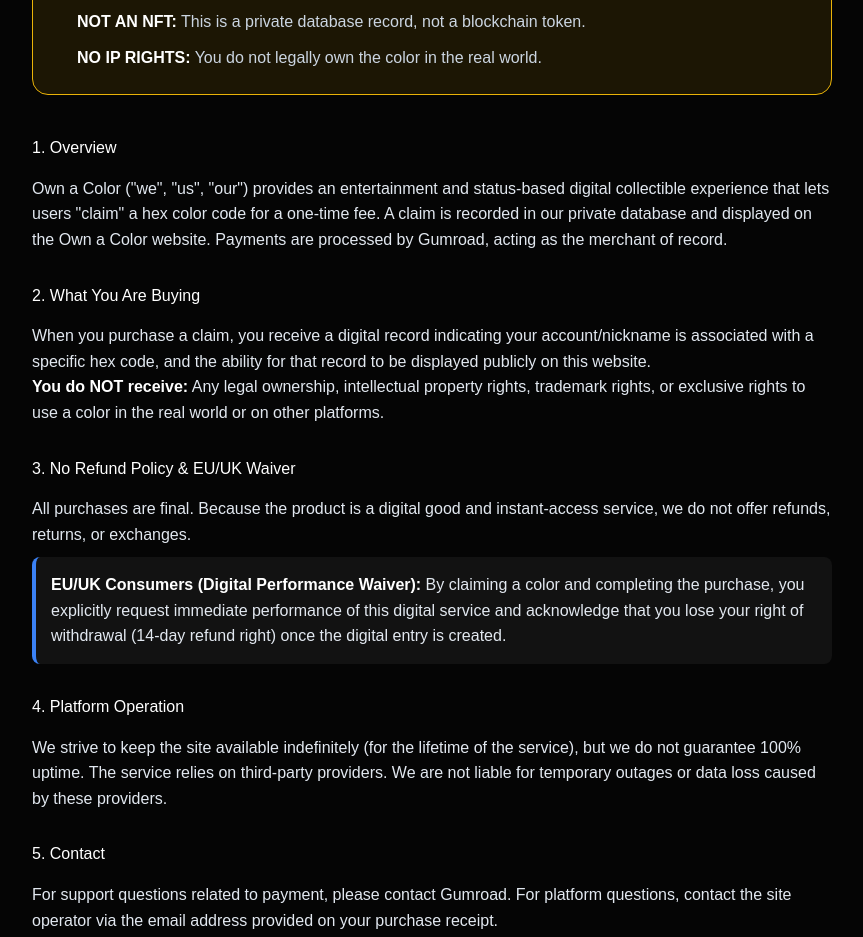
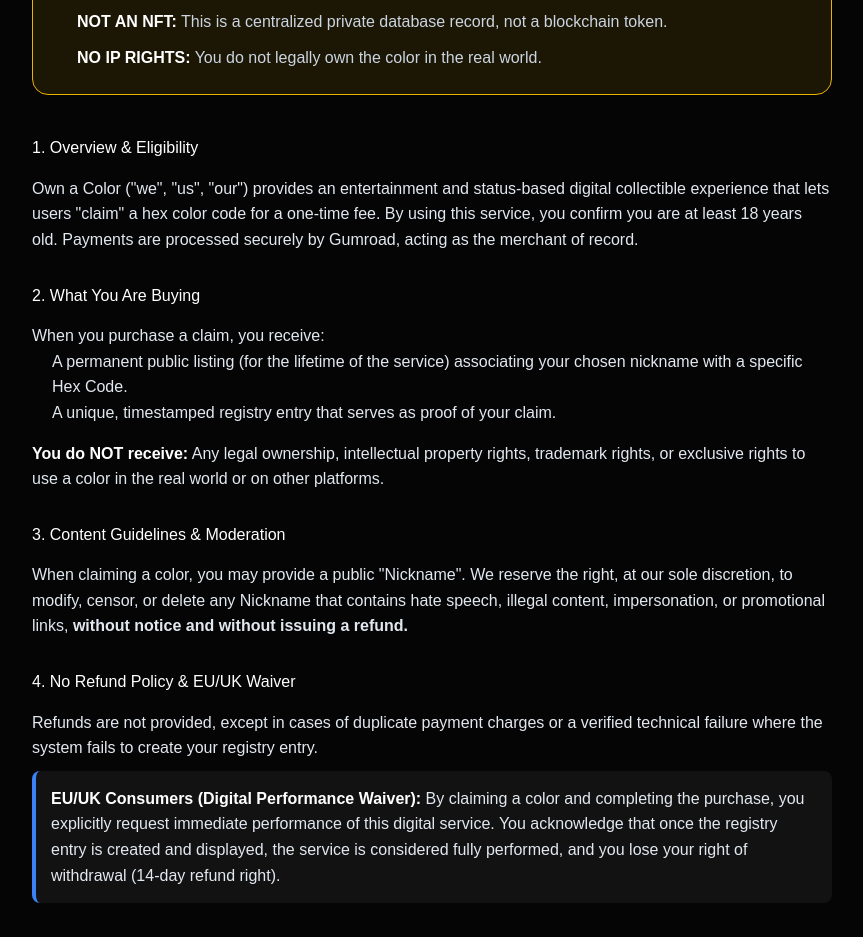
Before and after one commit to hex-land-grab/github-m7imdtit, a Next.js app: page /terms in a window 1280 px wide. Shown: the part 320-1257 px from the top of the page, without its empty margins (208-1071 px from the left). Built offline with nearby package versions, Linux system fonts and the light colour scheme.

Commit message:
Update page.tsx

```diff
--- a/app/terms/page.tsx
+++ b/app/terms/page.tsx
@@ -17,30 +17,38 @@ export default function TermsPage() {
             <AlertTriangle size={20} /> Important Summary
           </div>
           <ul style={{ margin: 0, paddingLeft: '20px', display: 'flex', flexDirection: 'column', gap: '10px', color: '#cbd5e1' }}>
-            <li><strong style={{ color: '#fff' }}>NO REFUNDS:</strong> All digital sales are final.</li>
-            <li><strong style={{ color: '#fff' }}>NOT AN NFT:</strong> This is a private database record, not a blockchain token.</li>
+            <li><strong style={{ color: '#fff' }}>NO REFUNDS:</strong> Digital sales are final (exceptions apply for technical failures).</li>
+            <li><strong style={{ color: '#fff' }}>NOT AN NFT:</strong> This is a centralized private database record, not a blockchain token.</li>
             <li><strong style={{ color: '#fff' }}>NO IP RIGHTS:</strong> You do not legally own the color in the real world.</li>
           </ul>
         </div>
 
-        <h2 style={{ color: '#fff', marginTop: '30px', marginBottom: '15px' }}>1. Overview</h2>
-        <p>Own a Color ("we", "us", "our") provides an entertainment and status-based digital collectible experience that lets users "claim" a hex color code for a one-time fee. A claim is recorded in our private database and displayed on the Own a Color website. Payments are processed by Gumroad, acting as the merchant of record.</p>
+        <h2 style={{ color: '#fff', marginTop: '30px', marginBottom: '15px' }}>1. Overview & Eligibility</h2>
+        <p>Own a Color ("we", "us", "our") provides an entertainment and status-based digital collectible experience that lets users "claim" a hex color code for a one-time fee. By using this service, you confirm you are at least 18 years old. Payments are processed securely by Gumroad, acting as the merchant of record.</p>
 
         <h2 style={{ color: '#fff', marginTop: '30px', marginBottom: '15px' }}>2. What You Are Buying</h2>
-        <p>When you purchase a claim, you receive a digital record indicating your account/nickname is associated with a specific hex code, and the ability for that record to be displayed publicly on this website.</p>
+        <p>When you purchase a claim, you receive:</p>
+        <ul style={{ paddingLeft: '20px', marginBottom: '15px' }}>
+          <li>A permanent public listing (for the lifetime of the service) associating your chosen nickname with a specific Hex Code.</li>
+          <li>A unique, timestamped registry entry that serves as proof of your claim.</li>
+        </ul>
         <p><strong style={{ color: '#fff' }}>You do NOT receive:</strong> Any legal ownership, intellectual property rights, trademark rights, or exclusive rights to use a color in the real world or on other platforms.</p>
 
-        <h2 style={{ color: '#fff', marginTop: '30px', marginBottom: '15px' }}>3. No Refund Policy & EU/UK Waiver</h2>
-        <p>All purchases are final. Because the product is a digital good and instant-access service, we do not offer refunds, returns, or exchanges.</p>
+        <h2 style={{ color: '#fff', marginTop: '30px', marginBottom: '15px' }}>3. Content Guidelines & Moderation</h2>
+        <p>When claiming a color, you may provide a public "Nickname". We reserve the right, at our sole discretion, to modify, censor, or delete any Nickname that contains hate speech, illegal content, impersonation, or promotional links, <strong>without notice and without issuing a refund.</strong></p>
+
+        <h2 style={{ color: '#fff', marginTop: '30px', marginBottom: '15px' }}>4. No Refund Policy & EU/UK Waiver</h2>
+        <p>Refunds are not provided, except in cases of duplicate payment charges or a verified technical failure where the system fails to create your registry entry.</p>
         <p style={{ backgroundColor: 'rgba(255,255,255,0.05)', padding: '15px', borderRadius: '8px', borderLeft: '4px solid #3b82f6', marginTop: '10px' }}>
-          <strong style={{ color: '#fff' }}>EU/UK Consumers (Digital Performance Waiver):</strong> By claiming a color and completing the purchase, you explicitly request immediate performance of this digital service and acknowledge that you lose your right of withdrawal (14-day refund right) once the digital entry is created.
+          <strong style={{ color: '#fff' }}>EU/UK Consumers (Digital Performance Waiver):</strong> By claiming a color and completing the purchase, you explicitly request immediate performance of this digital service. You acknowledge that once the registry entry is created and displayed, the service is considered fully performed, and you lose your right of withdrawal (14-day refund right).
         </p>
 
-        <h2 style={{ color: '#fff', marginTop: '30px', marginBottom: '15px' }}>4. Platform Operation</h2>
-        <p>We strive to keep the site available indefinitely (for the lifetime of the service), but we do not guarantee 100% uptime. The service relies on third-party providers. We are not liable for temporary outages or data loss caused by these providers.</p>
+        <h2 style={{ color: '#fff', marginTop: '30px', marginBottom: '15px' }}>5. Platform Continuity & Uptime</h2>
+        <p>Your purchase grants a listing for the lifetime of the service. We strive to keep the site available indefinitely, but we do not guarantee 100% perpetual uptime as the service relies on third-party providers (Vercel, Supabase).</p>
+        <p><strong style={{ color: '#fff' }}>Continuity Guarantee:</strong> Should the Own a Color project ever be permanently discontinued, we commit to publishing a final, publicly accessible, timestamped archive (snapshot) of the entire registry within 30 days of closure, ensuring your historical claim is preserved.</p>
 
-        <h2 style={{ color: '#fff', marginTop: '30px', marginBottom: '15px' }}>5. Contact</h2>
-        <p>For support questions related to payment, please contact Gumroad. For platform questions, contact the site operator via the email address provided on your purchase receipt.</p>
+        <h2 style={{ color: '#fff', marginTop: '30px', marginBottom: '15px' }}>6. Contact & Support</h2>
+        <p>For questions regarding payment processing, receipts, or credit card charges, please contact <strong>Gumroad Support</strong> directly. For platform-specific inquiries (e.g., modifying an inappropriate display name), please reply to the email address provided on your Gumroad purchase receipt.</p>
       </div>
     </div>
   );
```
